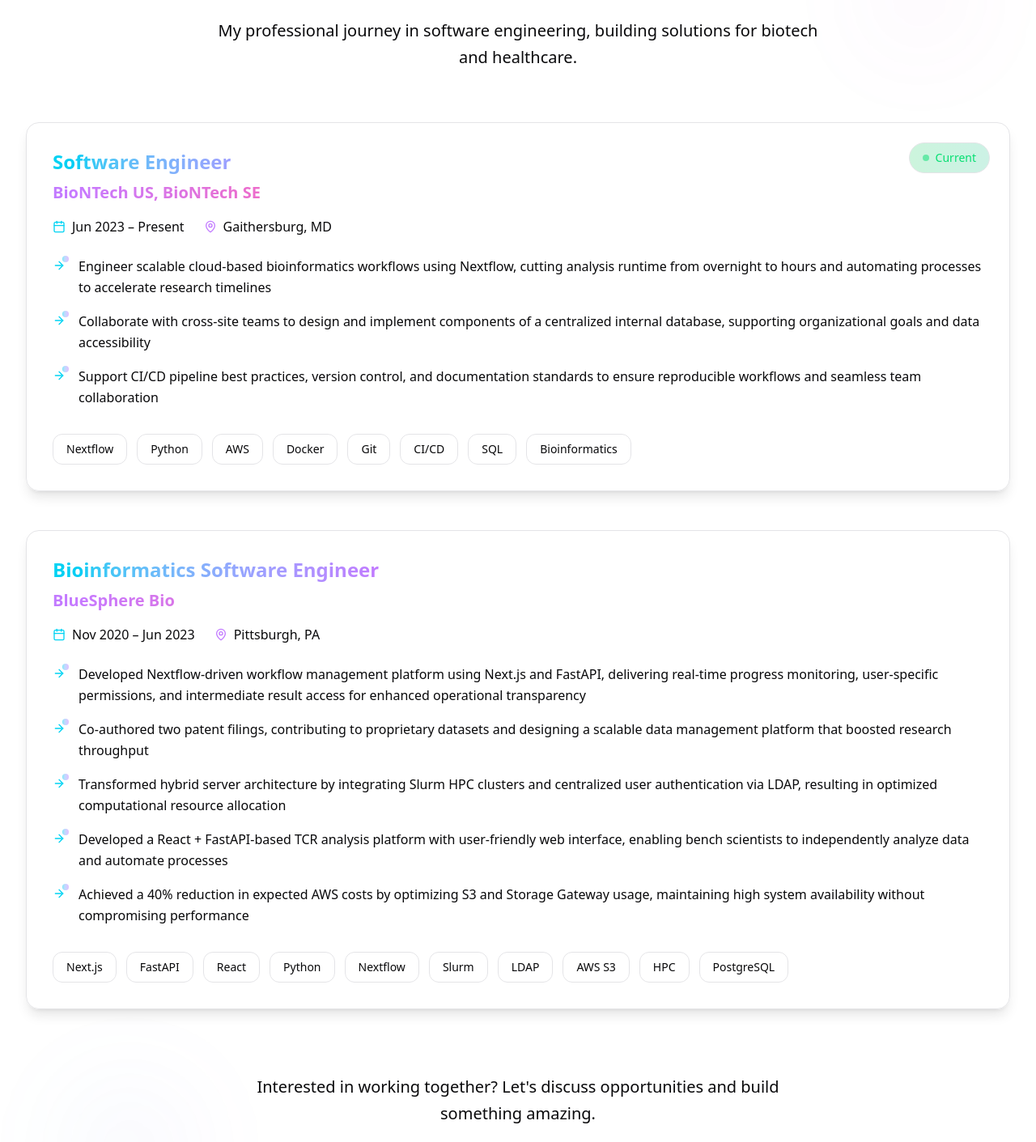
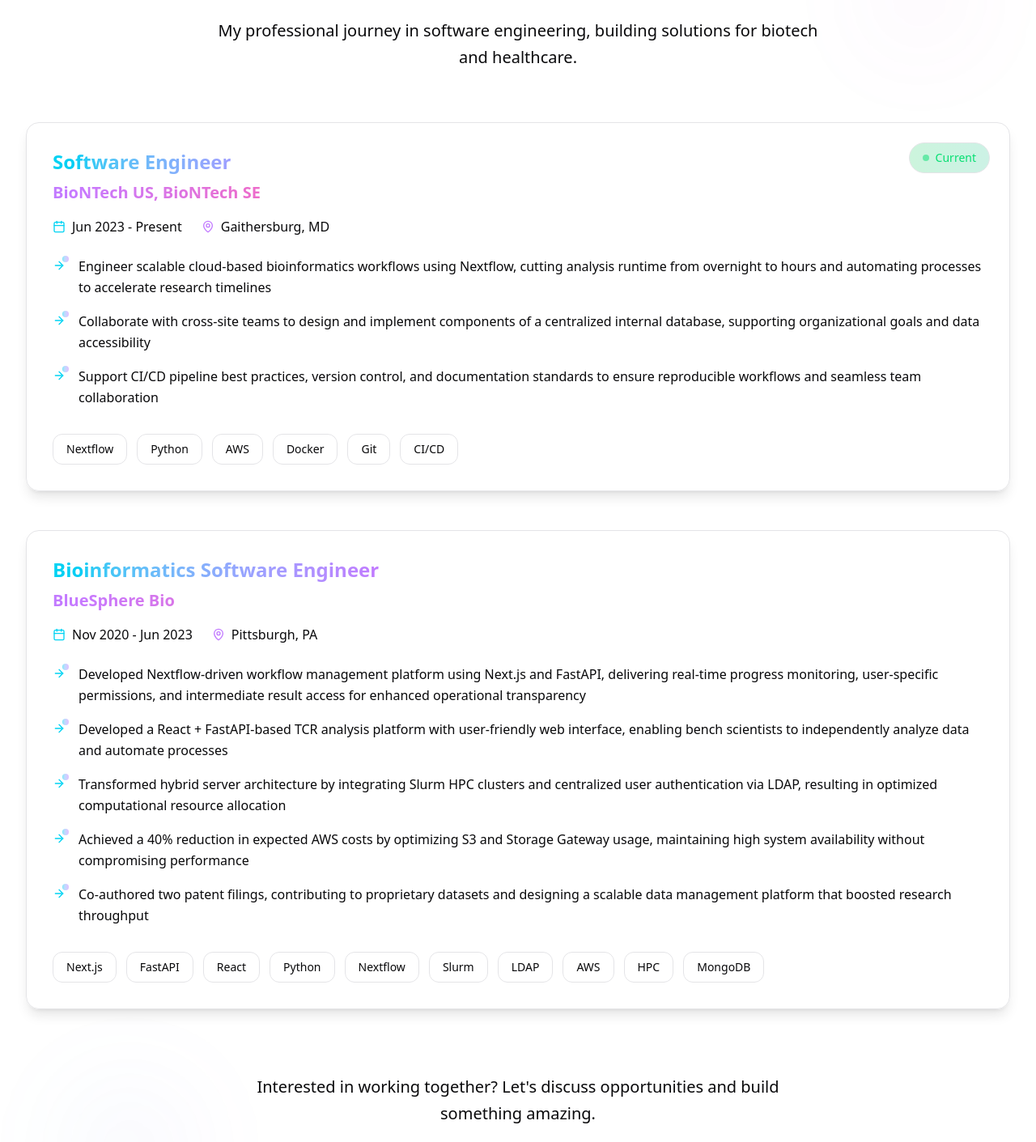
Before and after one commit to JaeungJayJang/personal_website_3, a Next.js app: page / in a window 1280 px wide. Shown: the part 2297-3708 px from the top of the page at 81% size. Built offline with nearby package versions, Linux system fonts and the light colour scheme.

Commit message:
update experience info

```diff
--- a/src/data/experiences.ts
+++ b/src/data/experiences.ts
@@ -15,14 +15,14 @@
   {
     company: "BioNTech US, BioNTech SE",
     position: "Software Engineer",
-    period: "Jun 2023 – Present",
+    period: "Jun 2023 - Present",
     location: "Gaithersburg, MD",
     description: [
       "Engineer scalable cloud-based bioinformatics workflows using Nextflow, cutting analysis runtime from overnight to hours and automating processes to accelerate research timelines",
       "Collaborate with cross-site teams to design and implement components of a centralized internal database, supporting organizational goals and data accessibility",
       "Support CI/CD pipeline best practices, version control, and documentation standards to ensure reproducible workflows and seamless team collaboration"
     ],
-    technologies: ["Nextflow", "Python", "AWS", "Docker", "Git", "CI/CD", "SQL", "Bioinformatics"],
+    technologies: ["Nextflow", "Python", "AWS", "Docker", "Git", "CI/CD"],
     isActive: true,
     gradient: "from-purple-500 to-pink-500",
     accentColor: "text-purple-400",
@@ -31,16 +31,16 @@
   {
     company: "BlueSphere Bio",
     position: "Bioinformatics Software Engineer",
-    period: "Nov 2020 – Jun 2023",
+    period: "Nov 2020 - Jun 2023",
     location: "Pittsburgh, PA",
     description: [
       "Developed Nextflow-driven workflow management platform using Next.js and FastAPI, delivering real-time progress monitoring, user-specific permissions, and intermediate result access for enhanced operational transparency",
-      "Co-authored two patent filings, contributing to proprietary datasets and designing a scalable data management platform that boosted research throughput",
+      "Developed a React + FastAPI-based TCR analysis platform with user-friendly web interface, enabling bench scientists to independently analyze data and automate processes",
       "Transformed hybrid server architecture by integrating Slurm HPC clusters and centralized user authentication via LDAP, resulting in optimized computational resource allocation",
-      "Developed a React + FastAPI-based TCR analysis platform with user-friendly web interface, enabling bench scientists to independently analyze data and automate processes",
-      "Achieved a 40% reduction in expected AWS costs by optimizing S3 and Storage Gateway usage, maintaining high system availability without compromising performance"
+      "Achieved a 40% reduction in expected AWS costs by optimizing S3 and Storage Gateway usage, maintaining high system availability without compromising performance",
+      "Co-authored two patent filings, contributing to proprietary datasets and designing a scalable data management platform that boosted research throughput"
     ],
-    technologies: ["Next.js", "FastAPI", "React", "Python", "Nextflow", "Slurm", "LDAP", "AWS S3", "HPC", "PostgreSQL"],
+    technologies: ["Next.js", "FastAPI", "React", "Python", "Nextflow", "Slurm", "LDAP", "AWS", "HPC", "MongoDB"],
     isActive: false,
     gradient: "from-blue-500 to-purple-500",
     accentColor: "text-blue-400",
```
